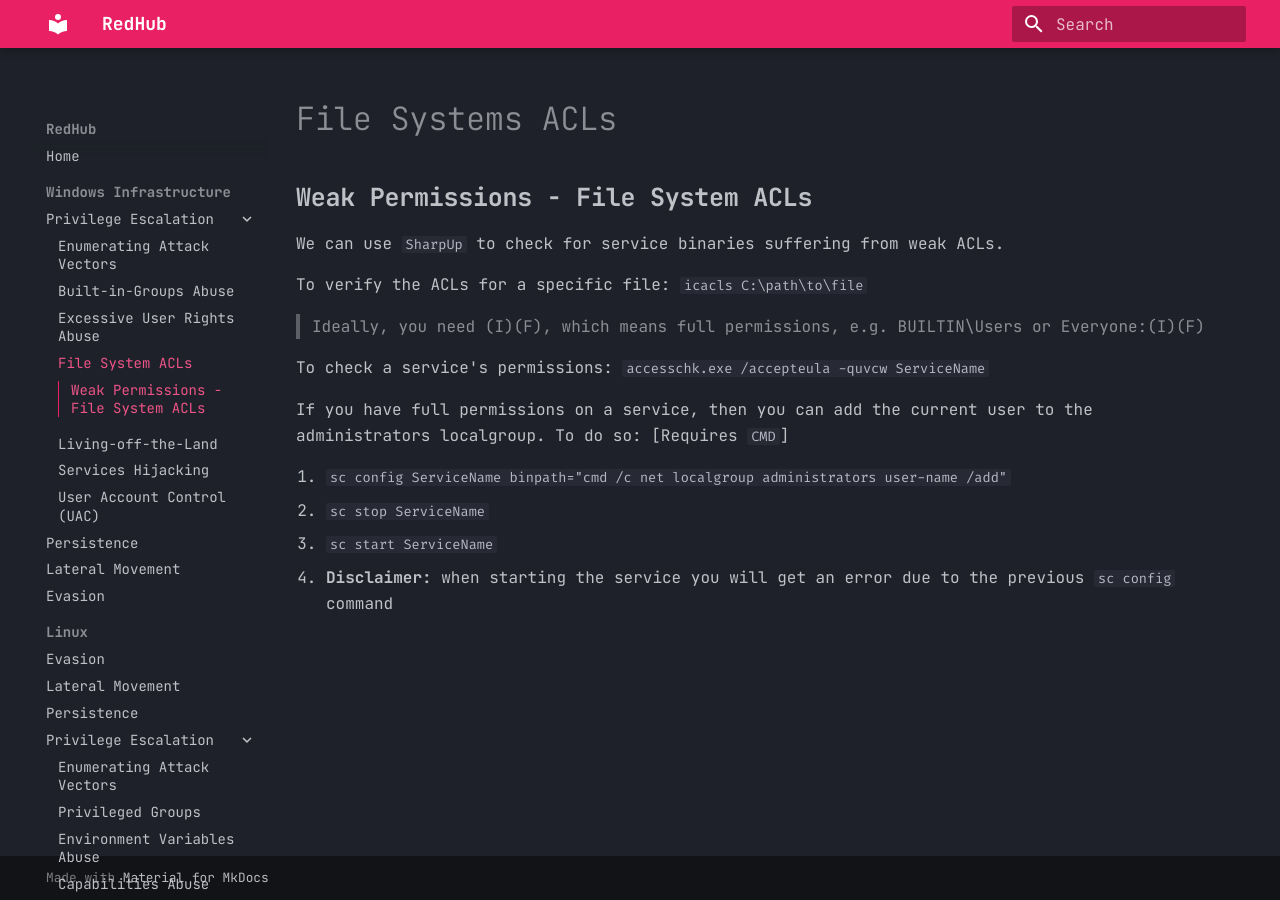
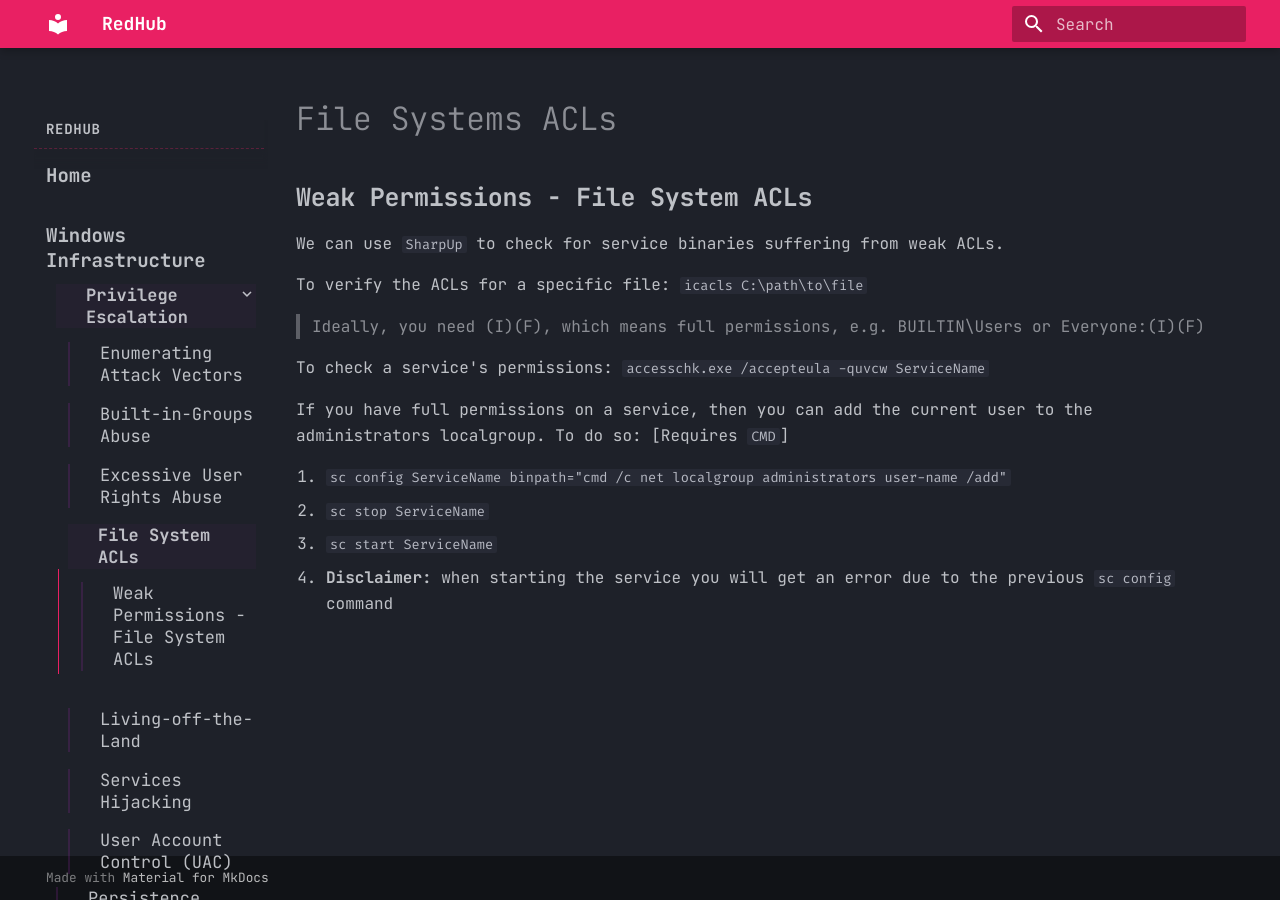
Before and after one commit to yunniperka/RedHub, an MkDocs documentation site: the page built from docs/Windows/privilege-escalation/File_System_ACLs.md, in a window 1280 px wide. Built offline with MkDocs 1.6.1 and Material for MkDocs 9.7.7, drawn with Linux system fonts in a browser that asks for light colours.

Commit message:
Aesthetics once again

```diff
--- /dev/null
+++ b/docs/stylesheets/custom.css
@@ -0,0 +1,39 @@
+/* Główne sekcje menu (np. Windows Infrastructure, Linux) */
+.md-nav__title {
+    font-weight: 800 !important;
+    text-transform: uppercase;
+    letter-spacing: 0.05em;
+    color: var(--md-default-foreground-color);
+    padding-bottom: 0.5rem;
+    border-bottom: 1px dashed rgba(233, 30, 99, 0.3); /* Delikatna różowa linia pod sekcjami */
+}
+
+/* Kategorie pierwszego poziomu (np. Evasion, Privilege Escalation) */
+.md-nav__list > .md-nav__item > .md-nav__link {
+    font-weight: 700 !important;
+    font-size: 0.95rem;
+    color: var(--md-typeset-color) !important;
+}
+
+/* Głębokie podkategorie (np. Built-in-Groups Abuse, Capabilities Abuse) */
+.md-nav__list .md-nav__list .md-nav__link {
+    font-weight: 400 !important;
+    font-size: 0.85rem;
+    padding-left: 1.5rem !important; /* Wyraźne przesunięcie w prawo dla rozróżnienia */
+    border-left: 2px solid rgba(156, 39, 176, 0.2); /* Fioletowy pionowy pasek z lewej strony */
+    margin-left: 0.5rem;
+}
+
+/* Podświetlenie aktywnej podkategorii, na której aktualnie znajduje się użytkownik */
+.md-nav__list .md-nav__list .md-nav__item--active > .md-nav__link {
+    color: var(--md-accent-purple-color) !important;
+    font-weight: 600 !important;
+    border-left: 2px solid var(--md-accent-purple-color) !important; /* Aktywuje mocny fioletowy wskaźnik */
+    background-color: rgba(156, 39, 176, 0.05); /* Delikatne tło pod aktywnym elementem */
+}
+
+/* Lekkie podbicie odstępów między elementami menu dla lepszej czytelności */
+.md-nav__item {
+    padding-top: 0.15rem;
+    padding-bottom: 0.15rem;
+}
--- a/mkdocs.yml
+++ b/mkdocs.yml
@@ -5,22 +5,24 @@
 
 theme:
   name: material
-  # Custom fonts to give it a sharp, clean, developer/hacking look
   font:
     text: JetBrains Mono
     code: Fira Code
   palette:
-    # Deep, dark crimson theme (Darker Red accent)
     - scheme: slate
       primary: pink
       accent: purple
   features:
-    - navigation.expand     # Forces all folders/categories to stay expanded by default
-    - navigation.sections   # Visually groups navigation into distinct sections
-    - toc.integrate         # Merges the Table of Contents directly into the left sidebar
+    - navigation.expand     # Wymusza rozszerzenie folderów
+    - navigation.sections   # Grupuje sekcje wizualnie (dodaje linie/odstępy między głównymi działami)
+    - navigation.indexes    # Pozwala na lepsze mapowanie folderów jako linków
+    - toc.integrate         # Scala spis treści z lewym paskiem
     - navigation.tabs.sticky
 
-# Strictly maps your exact Red Team taxonomy
+# Dodajemy obsługę niestandardowego stylu dla rozróżnienia podmenu
+extra_css:
+  - stylesheets/custom.css
+
 nav:
   - Home: index.md
   - Windows Infrastructure:
```
